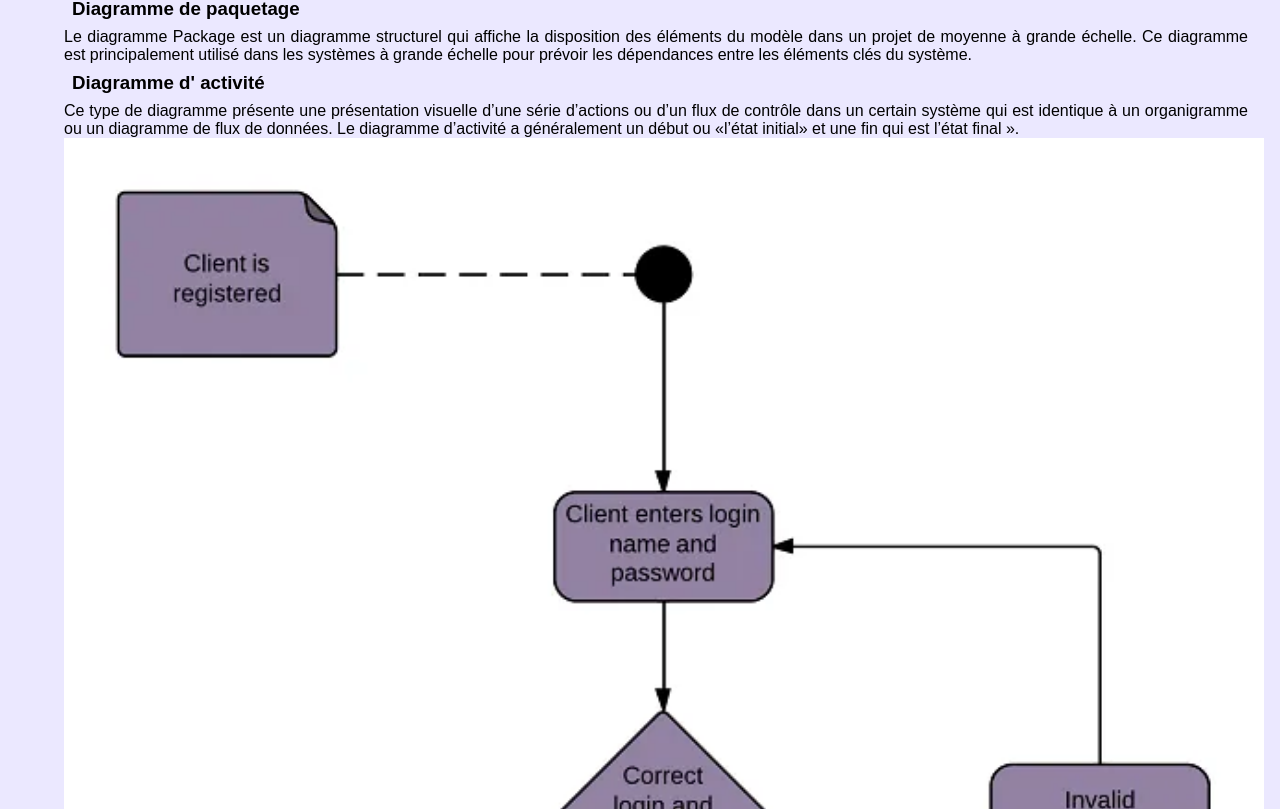
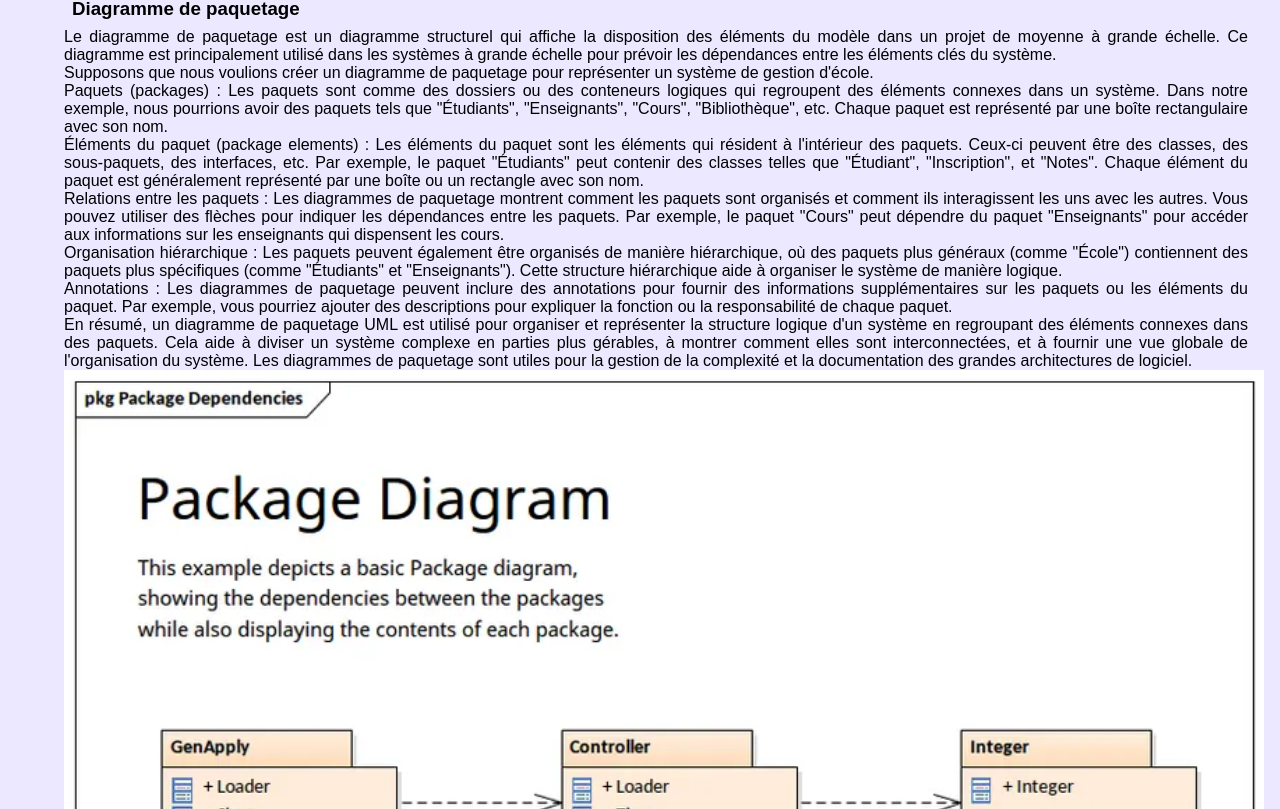
Before and after one commit to 2023-cda-alt-devops-p4/catalog-TP, a React (Create React App) app: page /UML in a window 1280 px wide. Shown: the part 5011-5820 px from the top of the page. Built offline with nearby package versions, Linux system fonts and the light colour scheme.

Commit message:
feat: write diagramme de paquetage docs and add image in file

```diff
--- a/src/components/DiagrammeStructurels/DiagrammeDePaquetage.js
+++ b/src/components/DiagrammeStructurels/DiagrammeDePaquetage.js
@@ -5,10 +5,47 @@ const DiagrammeDePaquetage = () => {
     <div>
       <h3>Diagramme de paquetage</h3>
       <p>
-        Le diagramme Package est un diagramme structurel qui affiche la disposition des éléments du modèle dans un
+        Le diagramme de paquetage est un diagramme structurel qui affiche la disposition des éléments du modèle dans un
         projet de moyenne à grande échelle. Ce diagramme est principalement utilisé dans les systèmes à grande échelle
         pour prévoir les dépendances entre les éléments clés du système.
       </p>
+      <p>
+        Supposons que nous voulions créer un diagramme de paquetage pour représenter un système de gestion d'école.
+        <li>
+          Paquets (packages) : Les paquets sont comme des dossiers ou des conteneurs logiques qui regroupent des
+          éléments connexes dans un système. Dans notre exemple, nous pourrions avoir des paquets tels que "Étudiants",
+          "Enseignants", "Cours", "Bibliothèque", etc. Chaque paquet est représenté par une boîte rectangulaire avec son
+          nom.
+        </li>
+        <li>
+          Éléments du paquet (package elements) : Les éléments du paquet sont les éléments qui résident à l'intérieur
+          des paquets. Ceux-ci peuvent être des classes, des sous-paquets, des interfaces, etc. Par exemple, le paquet
+          "Étudiants" peut contenir des classes telles que "Étudiant", "Inscription", et "Notes". Chaque élément du
+          paquet est généralement représenté par une boîte ou un rectangle avec son nom.
+        </li>
+        <li>
+          Relations entre les paquets : Les diagrammes de paquetage montrent comment les paquets sont organisés et
+          comment ils interagissent les uns avec les autres. Vous pouvez utiliser des flèches pour indiquer les
+          dépendances entre les paquets. Par exemple, le paquet "Cours" peut dépendre du paquet "Enseignants" pour
+          accéder aux informations sur les enseignants qui dispensent les cours.
+        </li>
+        <li>
+          Organisation hiérarchique : Les paquets peuvent également être organisés de manière hiérarchique, où des
+          paquets plus généraux (comme "École") contiennent des paquets plus spécifiques (comme "Étudiants" et
+          "Enseignants"). Cette structure hiérarchique aide à organiser le système de manière logique.
+        </li>
+        <li>
+          Annotations : Les diagrammes de paquetage peuvent inclure des annotations pour fournir des informations
+          supplémentaires sur les paquets ou les éléments du paquet. Par exemple, vous pourriez ajouter des descriptions
+          pour expliquer la fonction ou la responsabilité de chaque paquet.
+        </li>
+        En résumé, un diagramme de paquetage UML est utilisé pour organiser et représenter la structure logique d'un
+        système en regroupant des éléments connexes dans des paquets. Cela aide à diviser un système complexe en parties
+        plus gérables, à montrer comment elles sont interconnectées, et à fournir une vue globale de l'organisation du
+        système. Les diagrammes de paquetage sont utiles pour la gestion de la complexité et la documentation des
+        grandes architectures de logiciel.
+      </p>
+      <img src="package-diagram-showing-dependencies.webp" alt="" />
     </div>
   );
 };
```
Also changed, not shown: public/package-diagram-showing-dependencies.webp (added).
